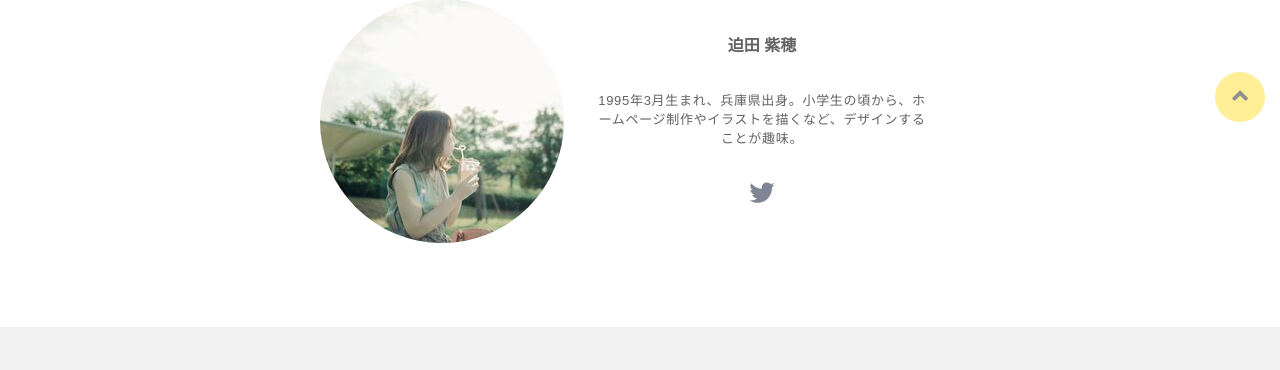
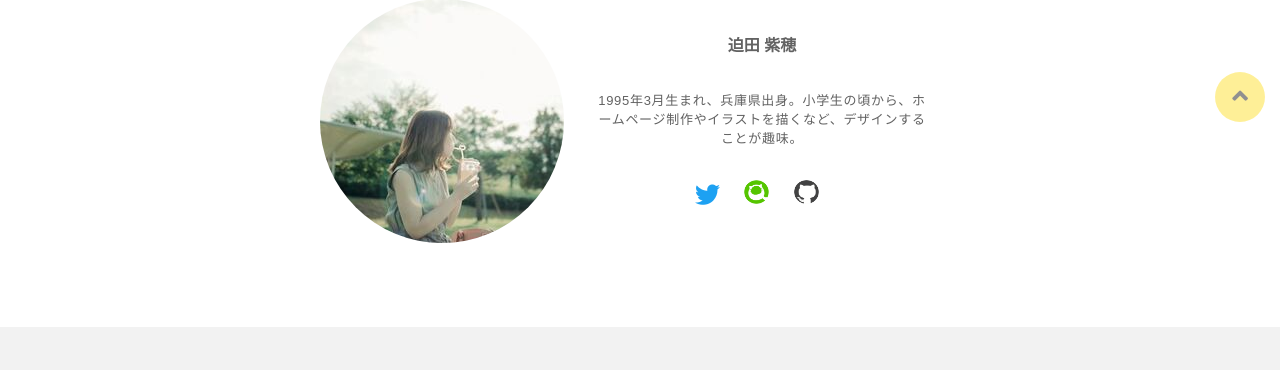
Before and after one commit to SakodaShiho/portfolio, a PHP site: page / in a window 1280 px wide. Shown: the part 728-1098 px from the top of the page. Run offline with PHP 8.4, Linux system fonts and the light colour scheme; some libraries are stand-ins or nearby versions.

Commit message:
[add]Qiita、GitHubアイコン追加

```diff
--- a/index.html
+++ b/index.html
@@ -68,6 +68,8 @@
                 <h2>迫田 紫穂</h2>
                 <p>1995年3月生まれ、兵庫県出身。小学生の頃から、ホームページ制作やイラストを描くなど、デザインすることが趣味。</p>
                 <a href="https://twitter.com/shiho66518792" target="_blank"><i class="fab fa-twitter"></i></a>
+                <a href="https://qiita.com/shiho0322" target="_blank"><img src="qiita.png" class="sns"></a>
+                <a href="https://github.com/SakodaShiho" target="_blank"><img src="github.png" class="sns"></a>
             </div>
         </div>
         <div class="space"></div>
--- a/stylesheet.css
+++ b/stylesheet.css
@@ -190,8 +190,13 @@ html {
 
 .profile i {
     font-size: 25px;
-    padding-top: 20px;
-    color: #7F8594;
+    margin: 20px 10px 0px 0px;
+    color: #1DA1F2;
+}
+
+.sns {
+    width: 25px;
+    margin: 20px 10px 0px 10px;
 }
 
 
```
Also changed, not shown: github.png (added), qiita.png (added).
